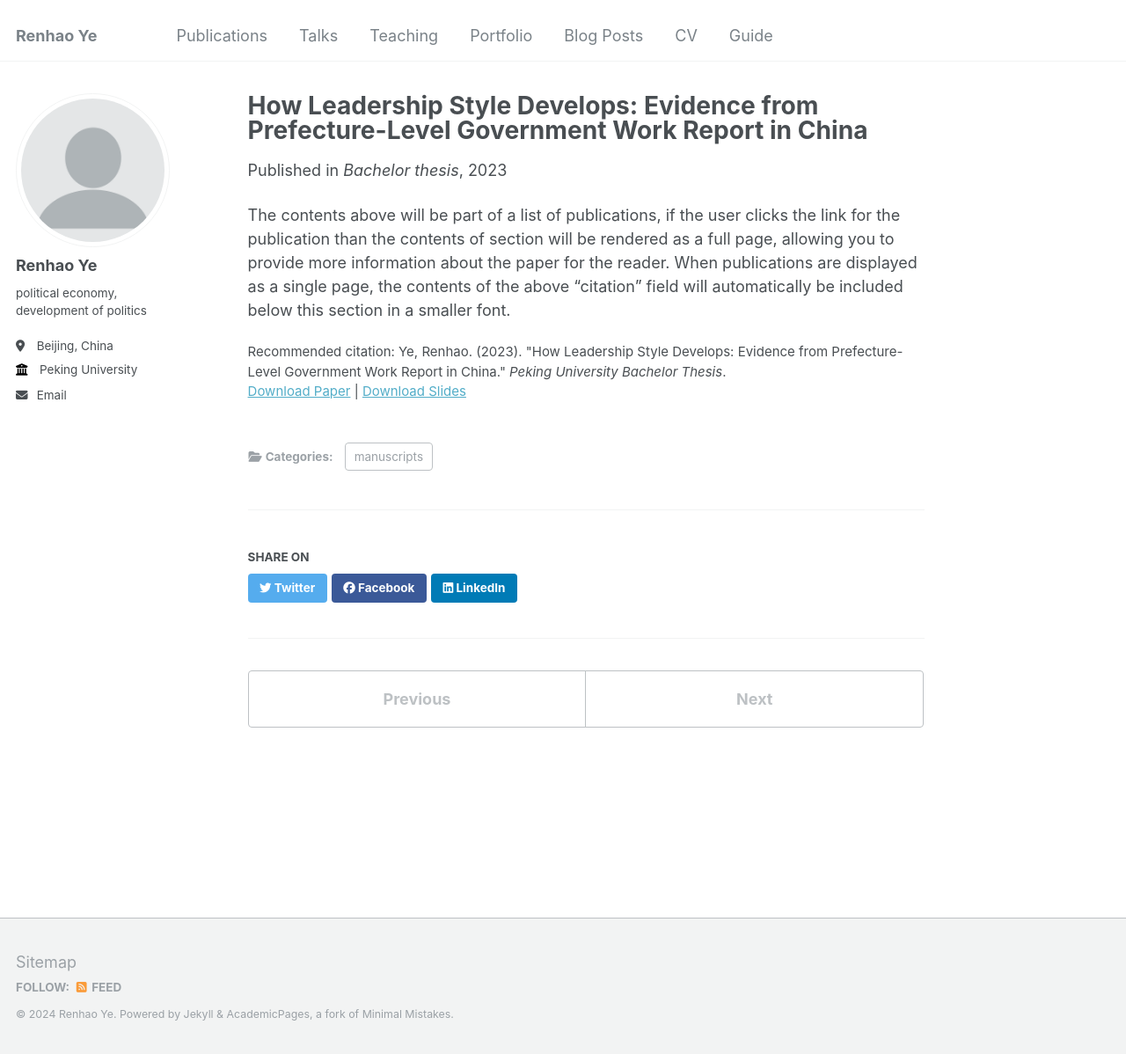
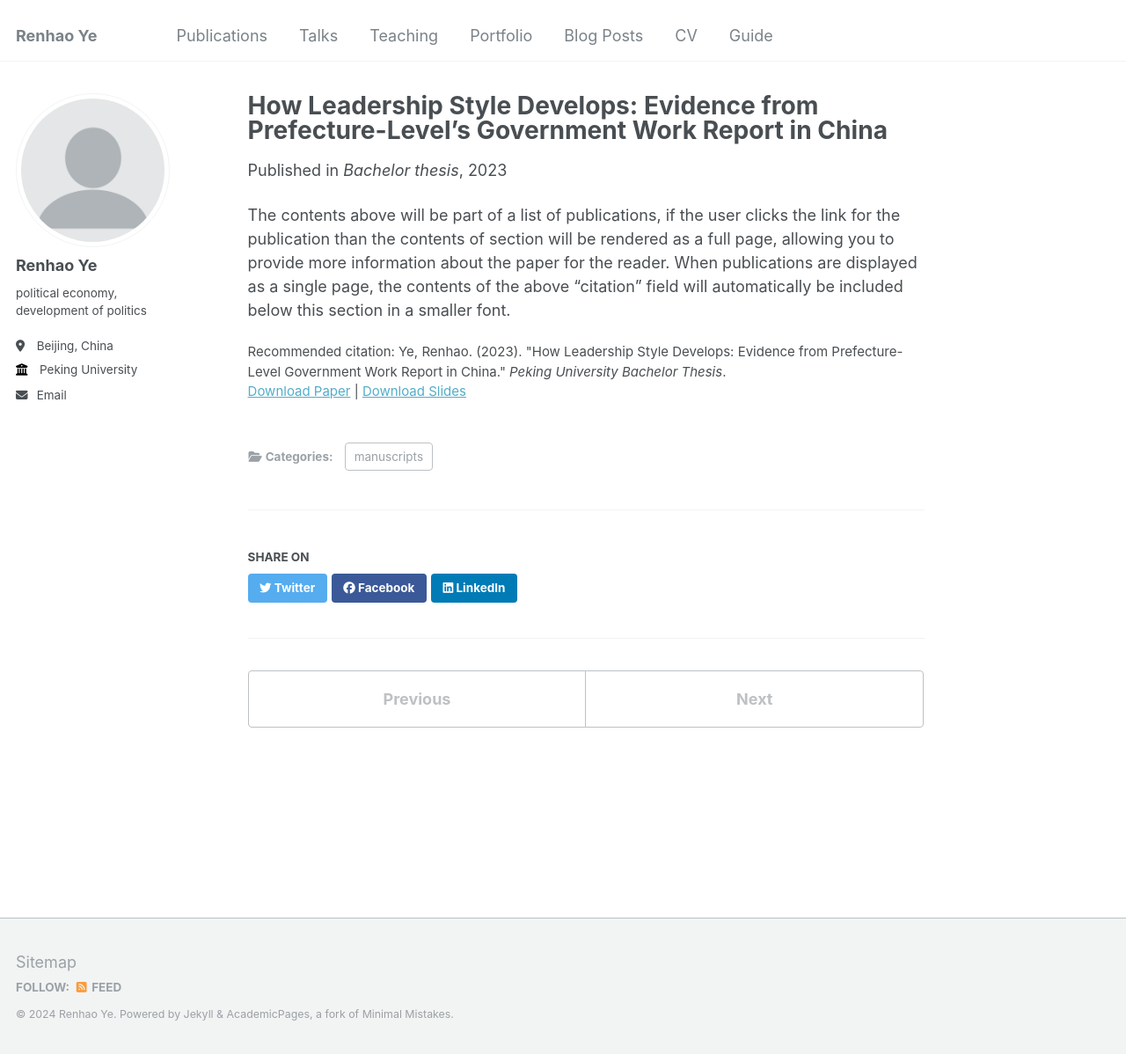
Before and after one commit to thenhow-ye/thenhow-ye.github.io, a Jekyll site: the page built from _publications/2023-06-01-how-leader.md, in a window 1280 px wide and 1198 px high. Shown: the whole window at 88% size. Built offline with Jekyll 4.4.1, drawn with Linux system fonts in a browser that asks for light colours.

```diff
--- a/_publications/2023-06-01-how-leader.md
+++ b/_publications/2023-06-01-how-leader.md
@@ -1,5 +1,5 @@
 ---
-title: "How Leadership Style Develops: Evidence from Prefecture-Level Government Work Report in China"
+title: "How Leadership Style Develops: Evidence from Prefecture-Level's Government Work Report in China"
 collection: publications
 category: manuscripts
 permalink: /publication/2023-06-01-how-leader
```
